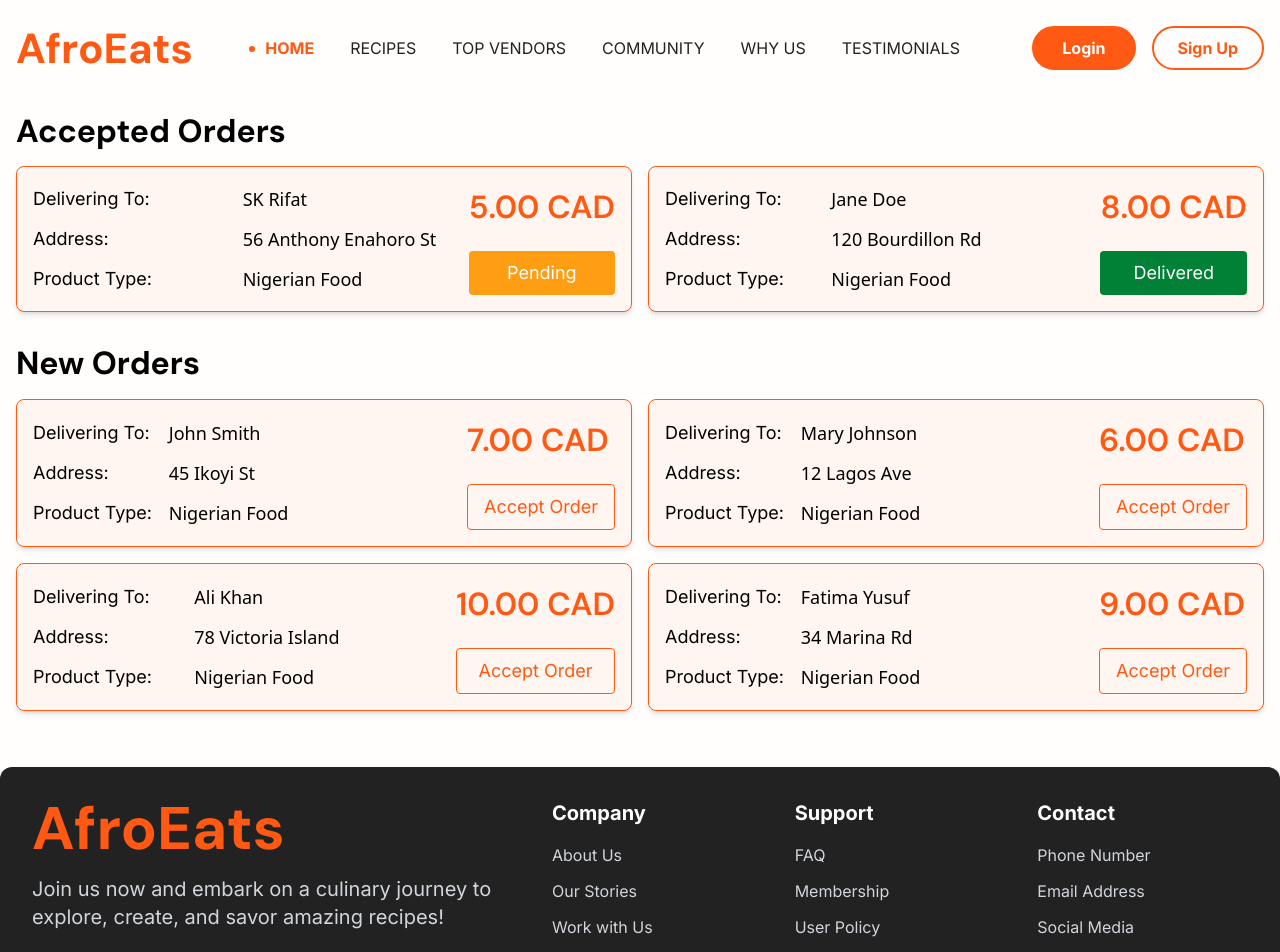
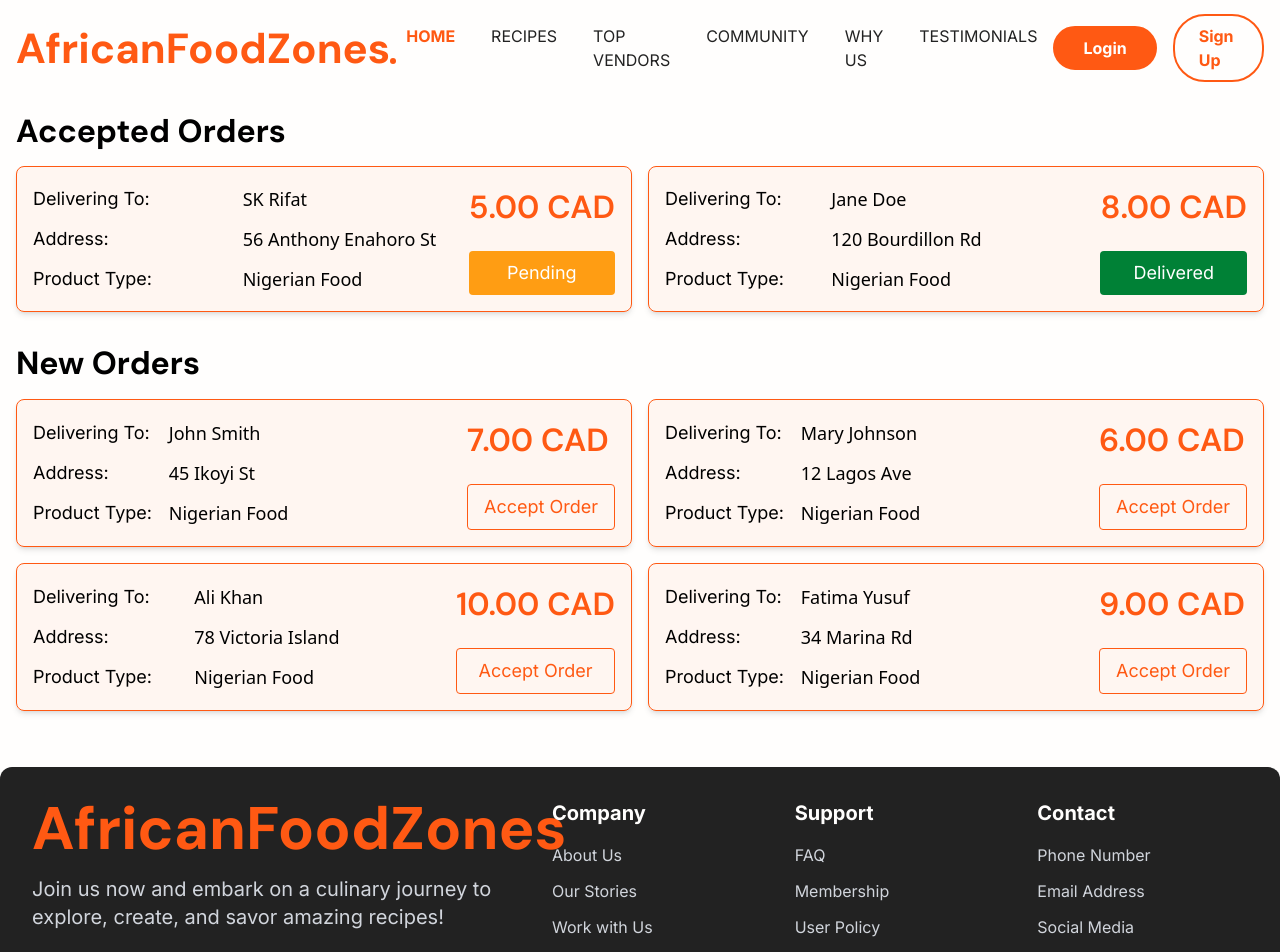
Before and after one commit to jihansofts/AfricanFoodWebsite, a Next.js app: page /rider-order-accept in a window 1280 px wide. Shown: the top 952 px of the page. Built offline with nearby package versions, Linux system fonts and the light colour scheme.

Commit message:
update logo name

```diff
--- a/src/common/FoodCard.tsx
+++ b/src/common/FoodCard.tsx
@@ -81,8 +81,7 @@ export default function FoodCard({
               isPrevDisabled
                 ? "opacity-50 cursor-not-allowed border-primary text-primary"
                 : "cursor-pointer border-primary text-white bg-primary hover:text-white"
-            }`}
-          >
+            }`}>
             <IoIosArrowBack className="size-5" />
           </button>
 
@@ -98,8 +97,7 @@ export default function FoodCard({
               isNextDisabled
                 ? "opacity-50 cursor-not-allowed border-primary text-primary"
                 : "cursor-pointer border-primary text-white bg-primary hover:text-white"
-            }`}
-          >
+            }`}>
             <IoIosArrowForward className="size-5" />
           </button>
         </div>
@@ -113,13 +111,11 @@ export default function FoodCard({
               ? "-translate-x-4 opacity-0"
               : "translate-x-0 opacity-100"
           }`}
-          onTransitionEnd={() => setSlideDirection("none")}
-        >
+          onTransitionEnd={() => setSlideDirection("none")}>
           {currentDatas.map((item) => (
             <div
               key={item.id}
-              className="bg-[#F7F7F7] rounded-2xl px-6 py-8 flex flex-col items-center justify-center"
-            >
+              className="bg-[#F7F7F7] rounded-2xl px-6 py-8 flex flex-col items-center justify-center">
               <div className="w-[350px] h-[230px] relative">
                 <Image
                   width={350}
@@ -142,10 +138,10 @@ export default function FoodCard({
               </h3>
 
               <div className="w-full flex items-center justify-center gap-4 mt-4">
-                <span className="text-primary text-[28px] font-bold font-sans">
+                <span className="text-primary lg:text-[28px] md:text-[24px] text-[20px] font-bold font-sans">
                   {item.price.toFixed(2)} CAD
                 </span>
-                <button className="py-4 px-8 border-2 border-primary font-semibold text-primary rounded-full text-[16px] font-inter cursor-pointer hover:bg-primary hover:text-white transition">
+                <button className="lg:py-4 md:py-3 py-2 lg:px-8 md:px-6 px-4 border-2 border-primary font-semibold text-primary rounded-full lg:text-[16px] md:text-[14px] text-[12px] font-inter cursor-pointer hover:bg-primary hover:text-white transition">
                   Add To Cart
                 </button>
               </div>
--- a/src/common/Footer.tsx
+++ b/src/common/Footer.tsx
@@ -7,8 +7,8 @@ export default function Footer() {
       <div className="container mx-auto bg-text px-8 py-8 rounded-xl">
         <div className="grid grid-cols-1 md:grid-cols-12 gap-8">
           <div className="md:col-span-5 flex flex-col space-y-4">
-            <h1 className="font-sans text-6xl font-bold text-primary">
-              AfroEats
+            <h1 className="font-sans lg:text-6xl md:text-4xl text-3xl font-bold text-primary">
+              AfricanFoodZones
             </h1>
             <p className="text-gray-300 font-inter max-w-lg text-base md:text-xl">
               Join us now and embark on a culinary journey to explore, create,
--- a/src/common/Navbar.tsx
+++ b/src/common/Navbar.tsx
@@ -69,8 +69,8 @@ export default function Navbar(): React.ReactElement {
             animate={{ opacity: 1, x: 0 }}
             transition={{ duration: 0.5 }}>
             <Link href="/">
-              <h1 className="text-primary text-[42px] font-bold font-sans">
-                AfroEats
+              <h1 className="text-primary lg:text-[42px] md:text-[32px] text-[24px] font-bold font-sans">
+                AfricanFoodZones
               </h1>
             </Link>
           </motion.div>
```
